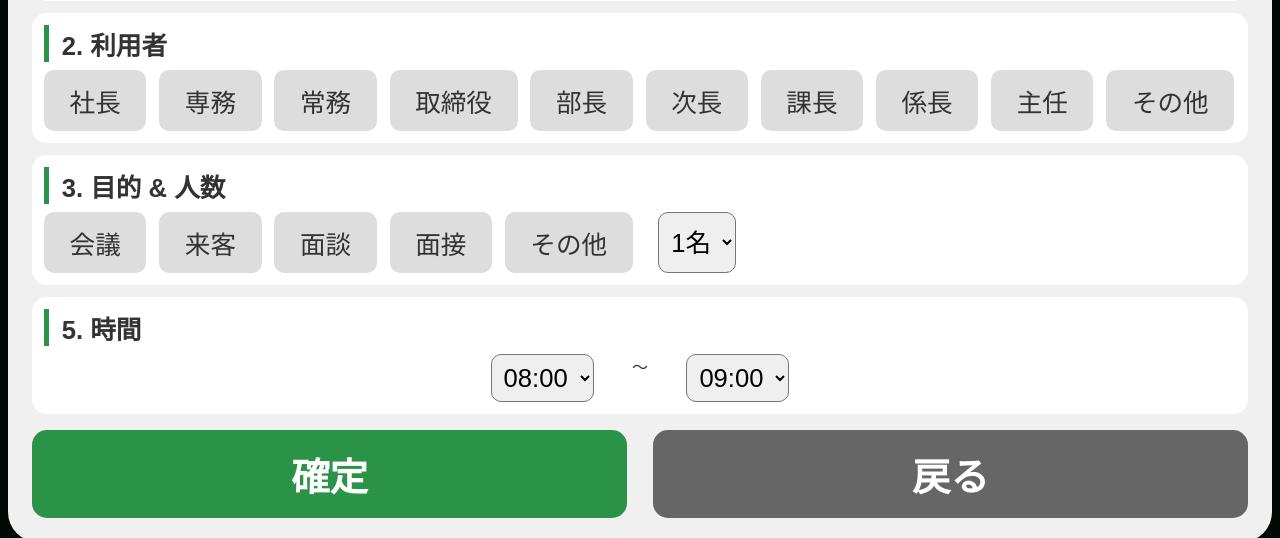
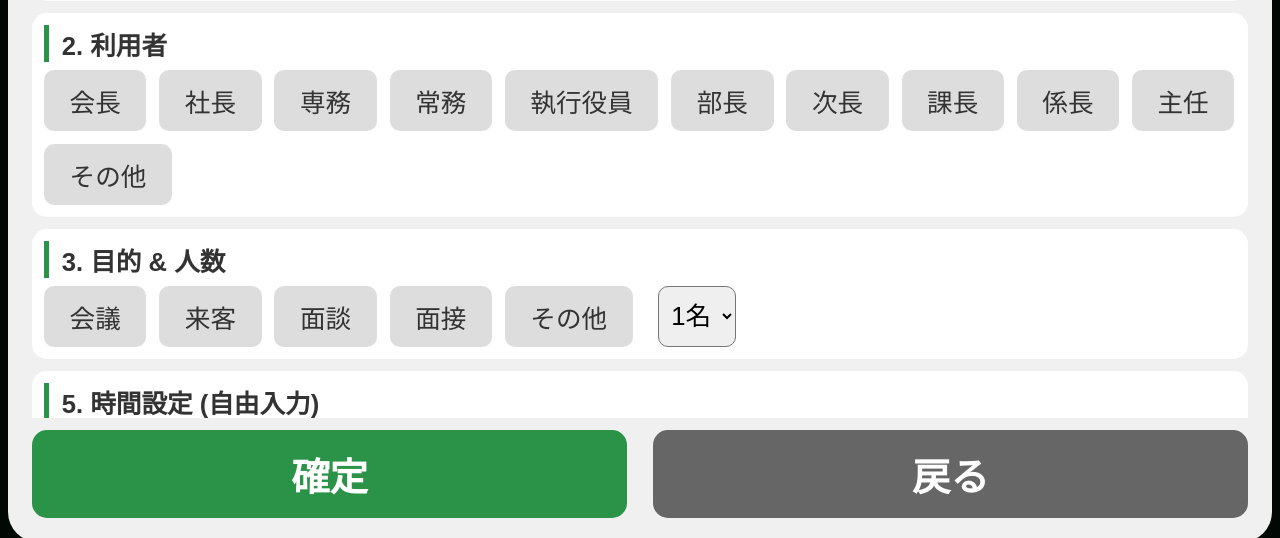
Before and after one commit to kotani6053/-, a Next.js app: page / in a window 1280 px wide. Both pictures are taken after a click on the button "予約 / 今すぐ利用". Shown: the part 262-800 px from the top of the page. Built offline with nearby package versions, Linux system fonts and the light colour scheme; no server answers; the database is empty.

Commit message:
Update page.js

```diff
--- a/app/page.js
+++ b/app/page.js
@@ -24,7 +24,6 @@ export default function TabletDisplay() {
   const [roomName, setRoomName] = useState("会議室");
   const [editingId, setEditingId] = useState(null);
 
-  // 日本時間の日付取得
   const getJSTDateStr = (date) => {
     const jstNow = new Date(date.getTime() + (9 * 60 * 60 * 1000));
     const y = jstNow.getUTCFullYear();
@@ -33,7 +32,6 @@ export default function TabletDisplay() {
     return `${y}-${m}-${d}`;
   };
 
-  // 日本時間の時刻取得
   const getJSTTimeStr = (date) => {
     const jstNow = new Date(date.getTime() + (9 * 60 * 60 * 1000));
     const h = String(jstNow.getUTCHours()).padStart(2, '0');
@@ -42,7 +40,8 @@ export default function TabletDisplay() {
   };
 
   const deptPresets = ["新門司製造部", "新門司セラミック", "総務部", "役員", "その他"];
-  const userPresets = ["社長", "専務", "常務", "取締役", "部長", "次長", "課長", "係長", "主任", "その他"];
+  // ★ 会長、執行役員を追加 / 取締役を削除
+  const userPresets = ["会長", "社長", "専務", "常務", "執行役員", "部長", "次長", "課長", "係長", "主任", "その他"];
   const purposePresets = ["会議", "来客", "面談", "面接", "その他"];
 
   const [form, setForm] = useState({ dept: "", user: [], purpose: "", clientName: "", guestCount: "1", startTime: "08:00", endTime: "09:00" });
@@ -66,7 +65,6 @@ export default function TabletDisplay() {
       const allRes = snapshot.docs.map(doc => ({ id: doc.id, ...doc.data() }));
       const todayRes = allRes.filter(res => res.date === currentDateStr);
 
-      // --- 【ここが復活！】終了時間を過ぎた予約を自動削除 ---
       todayRes.forEach(async (res) => {
         if (res.endTime < currentTimeStr) {
           try { await deleteDoc(doc(db, "reservations", res.id)); } catch (e) { console.error(e); }
@@ -160,12 +158,6 @@ export default function TabletDisplay() {
     setForm({ dept: "", user: [], clientName: "", guestCount: "1", purpose: "", startTime: "08:00", endTime: "09:00" });
   };
 
-  const timeOptions = [];
-  for (let h = 8; h <= 18; h++) {
-    timeOptions.push(`${h.toString().padStart(2, '0')}:00`);
-    if (h !== 18) timeOptions.push(`${h.toString().padStart(2, '0')}:30`);
-  }
-
   const Clock = () => (
     <div style={{ position: "absolute", top: "2.5vh", right: "4vw", fontSize: "4vw", fontWeight: "bold", color: "rgba(255,255,255,0.9)" }}>
       {getJSTTimeStr(currentTime)}
@@ -214,7 +206,16 @@ export default function TabletDisplay() {
               <div style={sectionBox}><div style={sectionLabel}>2. 利用者</div><div style={gridStyle}>{userPresets.map(u => <button key={u} onClick={() => { const current = form.user; const next = current.includes(u) ? current.filter(x => x !== u) : [...current, u]; setForm({...form, user: next}) }} style={pBtnStyle(form.user.includes(u))}>{u}</button>)}</div></div>
               <div style={sectionBox}><div style={sectionLabel}>3. 目的 & 人数</div><div style={{display:"flex", gap:"2vw"}}><div style={gridStyle}>{purposePresets.map(p => <button key={p} onClick={() => setForm({...form, purpose: p})} style={pBtnStyle(form.purpose === p)}>{p}</button>)}</div><select style={selectStyle} value={form.guestCount} onChange={e => setForm({...form, guestCount: e.target.value})}>{[...Array(9)].map((_, i) => <option key={i+1} value={i+1}>{i+1}名</option>)}</select></div>
               {form.purpose === "来客" && <input placeholder="社名を入力" style={inputStyle} value={form.clientName} onChange={e => setForm({...form, clientName: e.target.value})} />}</div>
-              <div style={sectionBox}><div style={sectionLabel}>5. 時間</div><div style={{display:"flex", justifyContent:"center", gap:"3vw"}}><select style={selectStyle} value={form.startTime} onChange={e => setForm({...form, startTime: e.target.value})}>{timeOptions.map(t => <option key={t} value={t}>{t}</option>)}</select><span>〜</span><select style={selectStyle} value={form.endTime} onChange={e => setForm({...form, endTime: e.target.value})}>{timeOptions.map(t => <option key={t} value={t}>{t}</option>)}</select></div></div>
+
+              {/* ★ 時間設定を入力式 (type="time") に変更 */}
+              <div style={sectionBox}>
+                <div style={sectionLabel}>5. 時間設定 (自由入力)</div>
+                <div style={{display:"flex", justifyContent:"center", alignItems:"center", gap:"3vw"}}>
+                  <input type="time" style={timeInputStyle} value={form.startTime} onChange={e => setForm({...form, startTime: e.target.value})} />
+                  <span style={{fontSize: "3vw", fontWeight: "bold"}}>〜</span>
+                  <input type="time" style={timeInputStyle} value={form.endTime} onChange={e => setForm({...form, endTime: e.target.value})} />
+                </div>
+              </div>
             </div>
 
             <div style={{display:"flex", gap:"2vw"}}>
@@ -235,7 +236,7 @@ export default function TabletDisplay() {
   );
 }
 
-// --- スタイル定義（変更なし） ---
+// --- スタイル定義 ---
 const screenStyle = { height: "100vh", width: "100vw", display: "flex", flexDirection: "column", alignItems: "center", justifyContent: "center", color: "white", textAlign: "center", overflow: "hidden", fontFamily: "sans-serif" };
 const infoBoxStyle = { backgroundColor: "rgba(0,0,0,0.15)", padding: "4vh 5vw", borderRadius: "40px", width: "85vw", marginBottom: "3vh" };
 const timeBadgeStyle = { display: "block", backgroundColor: "white", color: "#D90429", padding: "1vh", borderRadius: "60px", fontSize: "6vw", fontWeight: "900", marginTop: "2vh" };
@@ -252,4 +253,6 @@ const gridStyle = { display: "flex", flexWrap: "wrap", gap: "1vw" };
 const pBtnStyle = (s) => ({ padding: "1.5vh 2vw", fontSize: "2vw", borderRadius: "10px", border: "none", backgroundColor: s ? "#1D3557" : "#ddd", color: s ? "#fff" : "#333", cursor: "pointer" });
 const selectStyle = { padding: "1vh", fontSize: "2vw", borderRadius: "10px" };
 const inputStyle = { width: "100%", padding: "1.5vh", fontSize: "2.5vw", borderRadius: "10px", border: "2px solid #2B9348", marginTop: "1vh" };
+// ★ 時間入力用のスタイル追加
+const timeInputStyle = { padding: "1.5vh 3vw", fontSize: "3vw", borderRadius: "10px", border: "2px solid #2B9348", textAlign: "center", backgroundColor: "#fff", fontWeight: "bold" };
 const actionBtnStyle = { flex: 1, padding: "2vh", fontSize: "3vw", color: "white", border: "none", borderRadius: "15px", fontWeight: "900", cursor: "pointer" };
```
